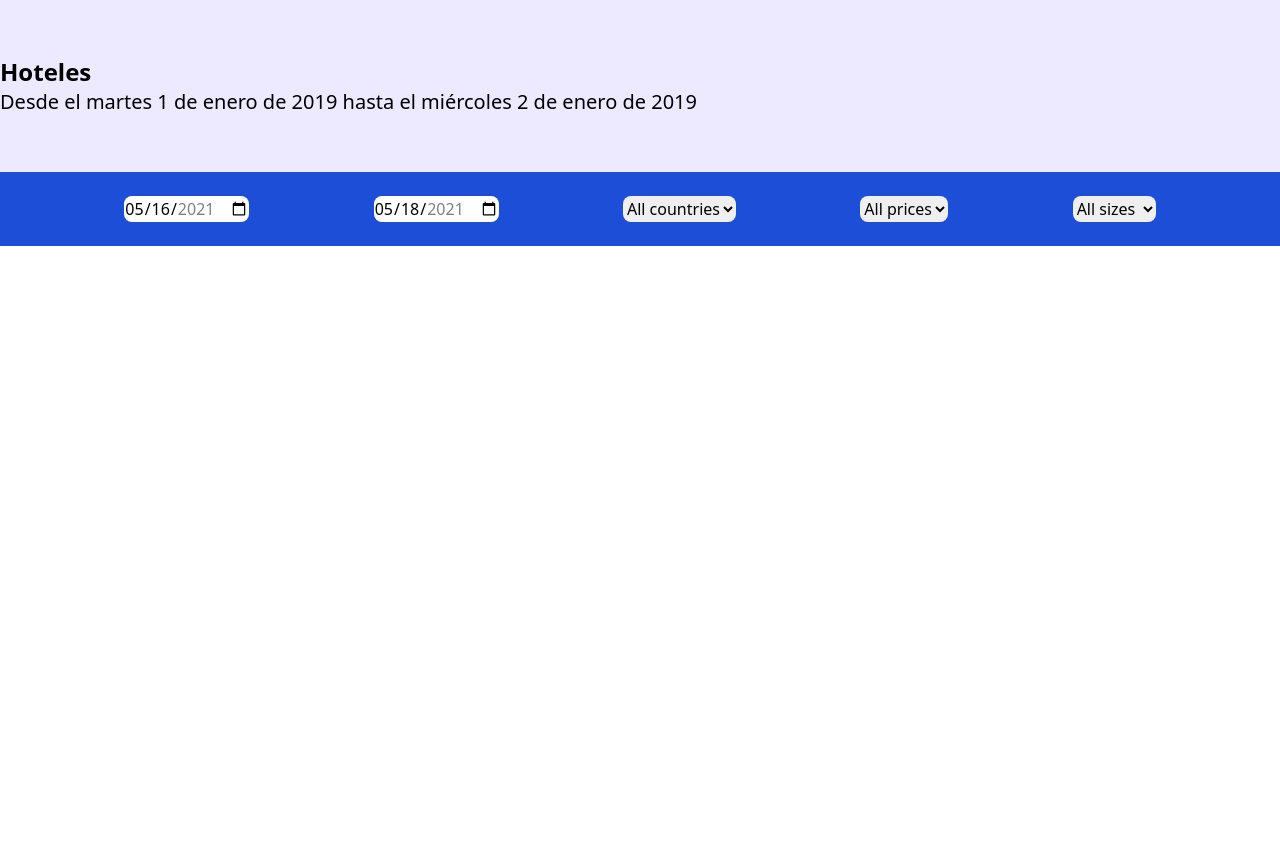
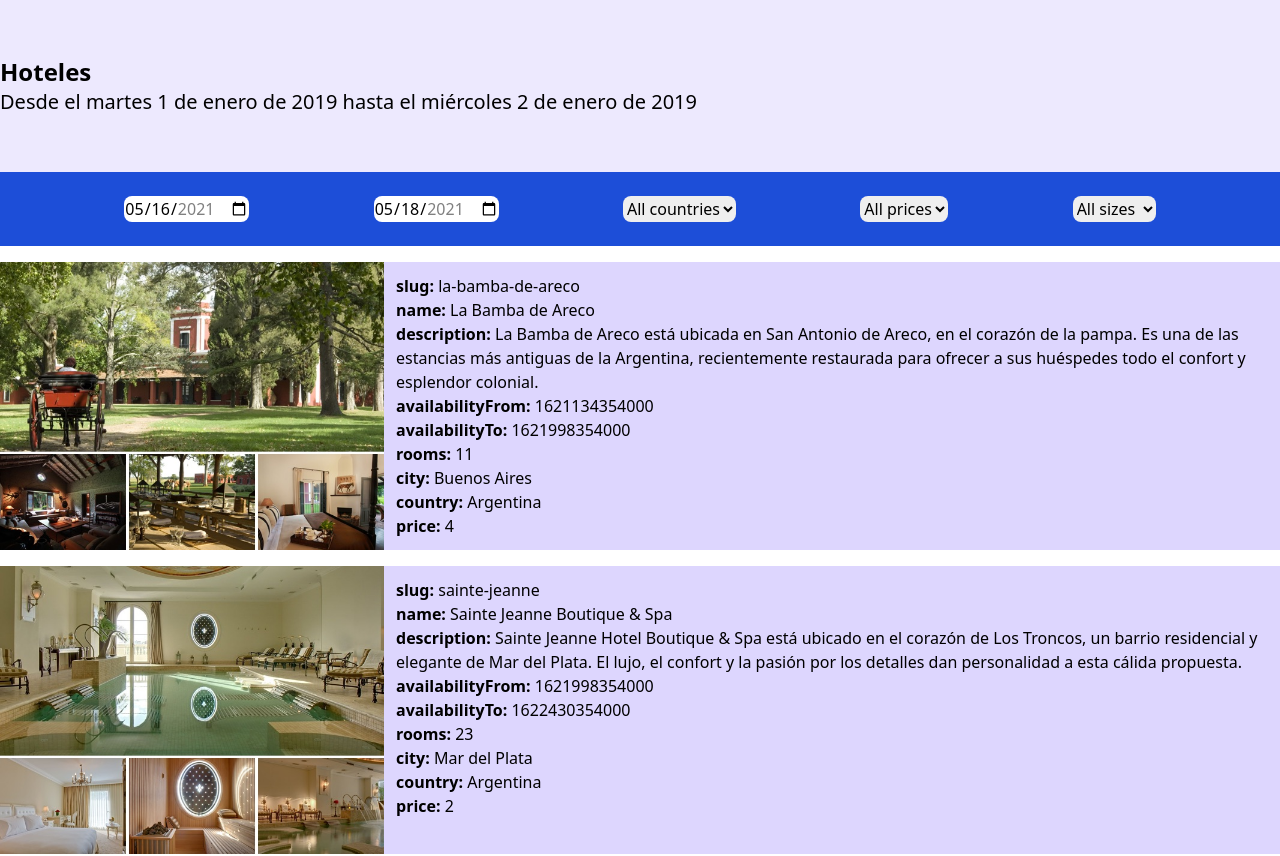
Before and after one commit to AlejoRondon/hotel-booking, a React (Create React App) app: page / in a window 1280 px wide. Shown: the top 856 px of the page. Before the commit the page ends 800 px from the top, so only its background shows below. Built offline with nearby package versions, Linux system fonts and the light colour scheme.

Commit message:
Country, Price and Size filters are working nice! date filters are pending of implementation

```diff
--- a/src/App.jsx
+++ b/src/App.jsx
@@ -2,7 +2,9 @@ import './App.css'
 import { hotelsDataDB } from './data.js'
 import Filters from './components/Filters'
 import React from 'react'
+import Hotels from './components/Hotels'
 function App() {
+  const [filteredHotelList, setFilteredHotelList] = React.useState(hotelsDataDB)
   //Filter all countries
   let countriesList = hotelsDataDB.map(hotel => {
     return hotel.country
@@ -16,6 +18,32 @@ function App() {
   const filtersChangeHandler = newFilteredValues => {
     console.log('New filtered values: ')
     console.log(newFilteredValues)
+    applyFilters(newFilteredValues)
+  }
+  const applyFilters = filters => {
+    let updatedFilteredHotelList = hotelsDataDB.map(hotel => {
+      return { ...hotel, size: hotel.rooms <= 10 ? 'Small' : hotel.rooms > 10 && hotel.rooms <= 20 ? 'Medium' : 'Large' }
+    })
+    console.log(updatedFilteredHotelList)
+    if (filters.country.indexOf('All countries') === -1) {
+      console.log('Applying country filter: ' + filters.country)
+      updatedFilteredHotelList = updatedFilteredHotelList.filter(hotel => {
+        return hotel.country === filters.country
+      })
+    }
+    if (filters.price.indexOf('All prices') === -1) {
+      console.log('Applying price filter: ' + filters.price)
+      updatedFilteredHotelList = updatedFilteredHotelList.filter(hotel => {
+        return hotel.price == filters.price
+      })
+    }
+    if (filters.size.indexOf('All sizes') === -1) {
+      console.log('Applying size filter: ' + filters.size)
+      updatedFilteredHotelList = updatedFilteredHotelList.filter(hotel => {
+        return hotel.size === filters.size
+      })
+    }
+    setFilteredHotelList(updatedFilteredHotelList)
   }
   return (
     <>
@@ -26,6 +54,9 @@ function App() {
         </div>
       </header>
       <Filters onFiltersChange={filtersChangeHandler} countries={countriesList} prices={['$', '$$', '$$$', '$$$$']} sizes={['Small', 'Medium', 'Large']}></Filters>
+      <main>
+        <Hotels hotels={filteredHotelList}></Hotels>
+      </main>
     </>
   )
 }
--- a/src/components/Filters.jsx
+++ b/src/components/Filters.jsx
@@ -1,4 +1,4 @@
-import React from 'react'
+import React, { useEffect } from 'react'
 import { getYYYYMMDD, addDays } from '../utils/dateHelpers.js'
 export function Filters(props) {
   const today = new Date()
@@ -6,11 +6,15 @@ export function Filters(props) {
   const [filtersState, setFiltersState] = React.useState({
     fromDate: today,
     toDate: addDays(today, 2),
-    country: null,
-    price: null,
-    size: null,
+    country: 'All countries',
+    price: 'All prices',
+    size: 'All sizes',
   })
-
+  useEffect(() => {
+    // console.log('*****')
+    // props.onFiltersChange(filtersState)
+    // document.title = `You clicked ${count} times`;
+  })
   const filtersChangeHandler = ev => {
     let updatedFiltersState = { ...filtersState }
     // console.log(ev.target.name + '->' + ev.target.value)
@@ -56,7 +60,7 @@ export function Filters(props) {
         <select name='price' className='rounded-lg' onChange={filtersChangeHandler}>
           <option selected>All prices</option>
           {props.prices.map((price, index) => {
-            return <option value={price}>{price}</option>
+            return <option value={index + 1}>{price}</option>
           })}
         </select>
         <select name='size' className='rounded-lg' onChange={filtersChangeHandler}>
--- /dev/null
+++ b/src/components/Hotel.jsx
@@ -0,0 +1,51 @@
+import React from 'react'
+
+// slug: 'la-bamba-de-areco',
+// name: 'La Bamba de Areco',
+// photo: './images/la-bamba-de-areco.jpg',
+// description: 'La Bamba de Areco está ubicada en San Antonio de Areco, en el corazón de la pampa. Es una de las estancias más antiguas de la Argentina, recientemente restaurada para ofrecer a sus huéspedes todo el confort y esplendor colonial.',
+// availabilityFrom: today.valueOf(),
+// availabilityTo: today.valueOf() + 864000000, // 10 days
+// rooms: 11,
+// city: 'Buenos Aires',
+// country: 'Argentina',
+// price: 4,
+
+function Hotel(props) {
+  return (
+    <div className='bg-purple-200 my-4 flex h-72'>
+      <img src={props.photo}></img>
+      <div className='p-3'>
+        <p>
+          <strong>slug:</strong> {props.slug}
+        </p>
+        <p>
+          <strong>name:</strong> {props.name}
+        </p>
+        <p>
+          <strong>description:</strong> {props.description}
+        </p>
+        <p>
+          <strong>availabilityFrom:</strong> {props.availabilityFrom}
+        </p>
+        <p>
+          <strong>availabilityTo:</strong> {props.availabilityTo}
+        </p>
+        <p>
+          <strong>rooms:</strong> {props.rooms}
+        </p>
+        <p>
+          <strong>city:</strong> {props.city}
+        </p>
+        <p>
+          <strong>country:</strong> {props.country}
+        </p>
+        <p>
+          <strong>price:</strong> {props.price}
+        </p>
+      </div>
+    </div>
+  )
+}
+
+export default Hotel
--- /dev/null
+++ b/src/components/Hotels.jsx
@@ -0,0 +1,38 @@
+import React from 'react'
+import Hotel from './Hotel'
+
+// slug: 'la-bamba-de-areco',
+// name: 'La Bamba de Areco',
+// photo: './images/la-bamba-de-areco.jpg',
+// description: 'La Bamba de Areco está ubicada en San Antonio de Areco, en el corazón de la pampa. Es una de las estancias más antiguas de la Argentina, recientemente restaurada para ofrecer a sus huéspedes todo el confort y esplendor colonial.',
+// availabilityFrom: today.valueOf(),
+// availabilityTo: today.valueOf() + 864000000, // 10 days
+// rooms: 11,
+// city: 'Buenos Aires',
+// country: 'Argentina',
+// price: 4,
+
+function Hotels(props) {
+  return (
+    <div className='container mx-auto'>
+      {props.hotels.map(hotel => {
+        return (
+          <Hotel
+            key={hotel.slug}
+            slug={hotel.slug}
+            name={hotel.name}
+            photo={hotel.photo}
+            description={hotel.description}
+            availabilityFrom={hotel.availabilityFrom}
+            availabilityTo={hotel.availabilityTo}
+            rooms={hotel.rooms}
+            city={hotel.city}
+            country={hotel.country}
+            price={hotel.price}></Hotel>
+        )
+      })}
+    </div>
+  )
+}
+
+export default Hotels
```
Also changed, not shown: src/components/Hotel.css (added), src/components/Hotels.css (added).
